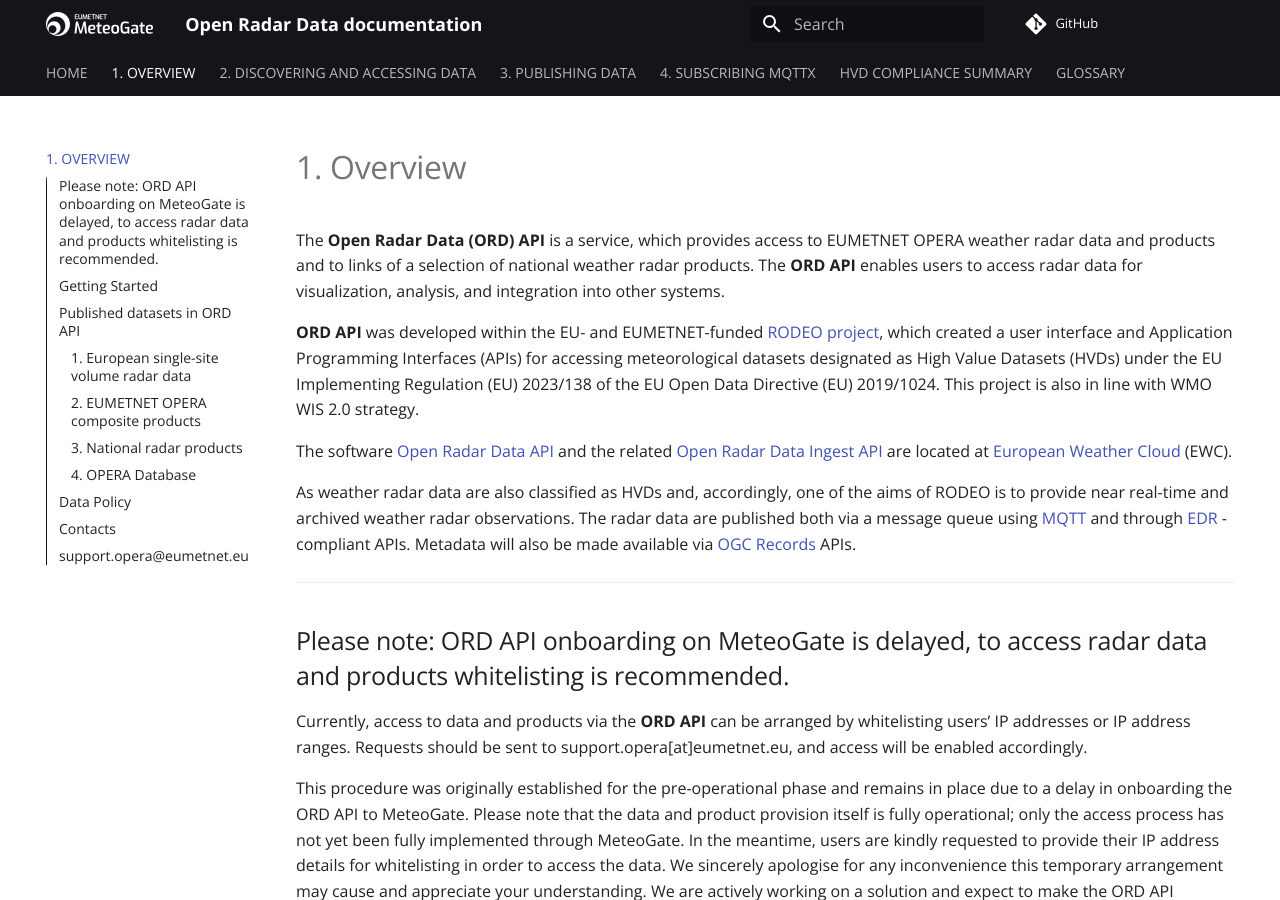
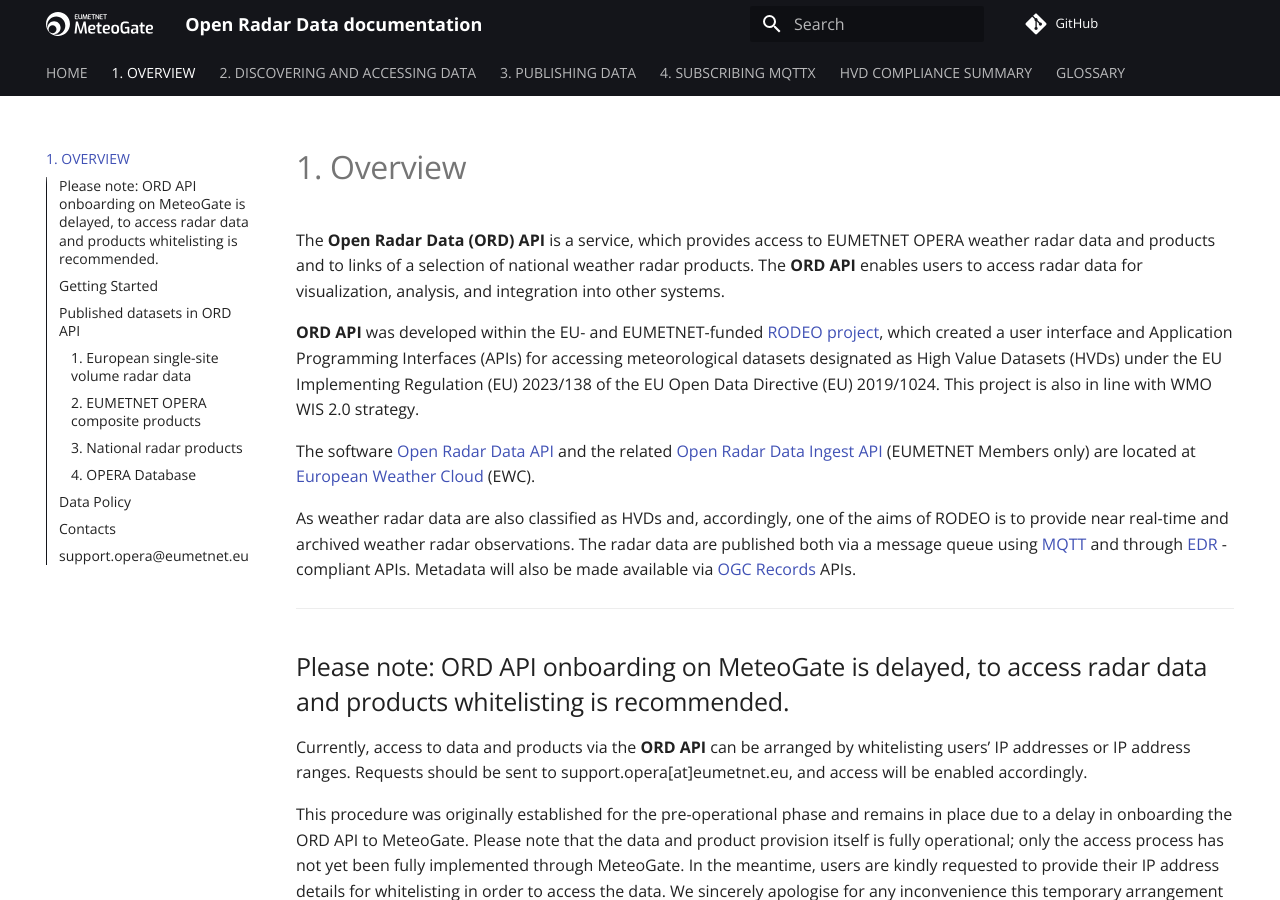
Before and after one commit to EUMETNET/openradardata-documentation, an MkDocs documentation site: the page built from docs/1-ORD-API-overview.md, in a window 1280 px wide and 900 px high. Built offline with MkDocs 1.6.1 and Material for MkDocs 9.7.7, drawn with Linux system fonts in a browser that asks for light colours; comment, search, counter and statistics services are not loaded.

Commit message:
Update 1-ORD-API-overview.md

```diff
--- a/docs/1-ORD-API-overview.md
+++ b/docs/1-ORD-API-overview.md
@@ -4,7 +4,7 @@
 
 **ORD API** was developed within the EU- and EUMETNET-funded [RODEO project](https://rodeo-project.eu/), which created a user interface and Application Programming Interfaces (APIs) for accessing meteorological datasets designated as High Value Datasets (HVDs) under the EU Implementing Regulation (EU) 2023/138 of the EU Open Data Directive (EU) 2019/1024. This project is also in line with WMO WIS 2.0 strategy.
 
-The software [Open Radar Data API](https://api.meteogate.eu/eu-eumetnet-weather-radar/docs) and the related [Open Radar Data Ingest API](https://radar.meteogate.eu/ingest/) are located at [European Weather Cloud](https://europeanweather.cloud/) (EWC).
+The software [Open Radar Data API](https://api.meteogate.eu/eu-eumetnet-weather-radar/docs) and the related [Open Radar Data Ingest API](https://radar.meteogate.eu/ingest/) (EUMETNET Members only) are located at [European Weather Cloud](https://europeanweather.cloud/) (EWC).
 
 As weather radar data are also classified as HVDs and, accordingly, one of the aims of RODEO is to provide near real-time and archived weather radar observations. The radar data are published both via a message queue using [MQTT](https://mqtt.org/) and through [EDR](https://ogcapi.ogc.org/edr/) - compliant APIs. Metadata will also be made available via [OGC Records](https://ogcapi.ogc.org/records/) APIs.
 
```
